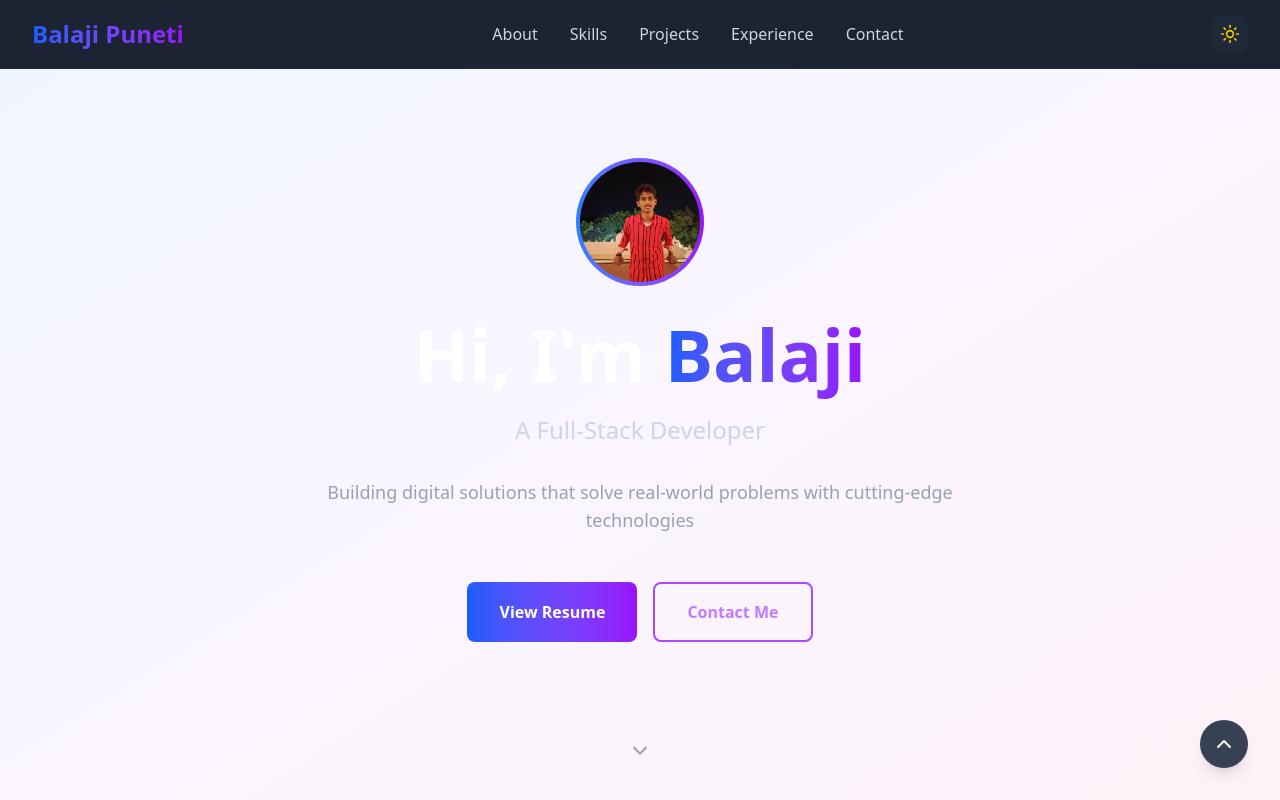
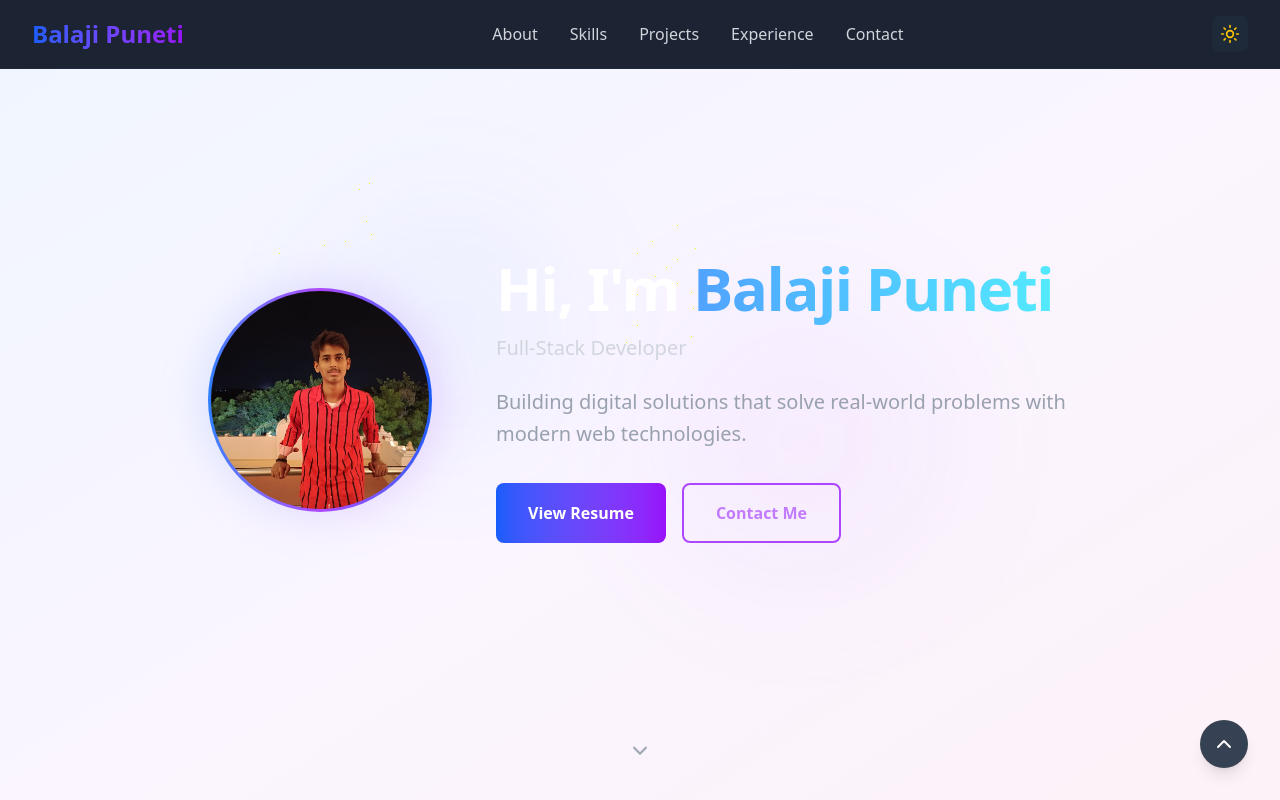
Before and after one commit to balaji259/my_portfolio, a React (Vite) app: page / in a window 1280 px wide. Shown: the top 800 px of the page. Built offline with nearby package versions, Linux system fonts and the light colour scheme; the HTML template or start-up script is replaced by a standard one.

Commit message:
Modified hero section

```diff
--- a/src/Portfolio.jsx
+++ b/src/Portfolio.jsx
@@ -183,32 +183,16 @@ const Portfolio = () => {
       </nav>
 
       {/* Hero Section */}
-      <section id="hero" className="min-h-screen flex items-center justify-center relative overflow-hidden">
+      {/* <section id="hero" className="min-h-screen flex items-center justify-center relative overflow-hidden">
         <div className="absolute inset-0 bg-gradient-to-br from-blue-50 via-purple-50 to-pink-50 dark:from-gray-900 dark:via-blue-900/20 dark:to-purple-900/20"></div>
         <div className="max-w-7xl mx-auto px-4 sm:px-6 lg:px-8 relative z-10">
           <div className="text-center">
             <div className="mb-8">
-              {/* <div className={`w-32 h-32 mx-auto rounded-full bg-gradient-to-r from-blue-500 to-purple-600 p-1 animate-pulse`}>
-                {/* <div className={`w-full h-full rounded-full bg-gray-300 dark:bg-gray-700 flex items-center justify-center text-4xl font-bold ${darkMode ? 'text-white' : 'text-gray-800'}`}>
-                  B
-                </div> */}
-                {/* <img className={`w-32 h-32 mx-auto rounded-full  p-1 animate-pulse`} src="blob:https://web.whatsapp.com/48fc9478-c02b-443f-b242-34aa4e586ccb" /> */}
-              {/* </div> */}
 
-            {/* //image */}
-              {/* <div className="w-32 h-32 mx-auto rounded-full bg-gradient-to-r from-blue-500 to-purple-600 p-1">
-              <div className="w-full h-full rounded-full bg-white overflow-hidden">
-                <img
-                  className="w-full h-full object-cover"
-                  src="/images/BALAJI.png"
-                  alt="Profile Pic"
-                />
-              </div>
-            </div> */}
 
 
   <div className="relative w-32 mx-auto group">
-  {/* Small Circular Preview */}
+
   <div className="w-32 h-32 rounded-full bg-gradient-to-r from-blue-500 to-purple-600 p-1 overflow-hidden">
     <div className="w-full h-full rounded-full bg-white overflow-hidden">
       <img
@@ -219,7 +203,7 @@ const Portfolio = () => {
     </div>
   </div>
 
-  {/* Expand on Hover */}
+
   <div className="absolute top-full left-1/2 -translate-x-1/2 mt-2 w-64 h-0 opacity-0 group-hover:h-72 group-hover:opacity-100 transition-all duration-500 ease-in-out overflow-hidden rounded-xl shadow-lg z-10">
     <img
       className="w-full h-full object-cover rounded-xl"
@@ -260,7 +244,126 @@ const Portfolio = () => {
         <div className="absolute bottom-8 left-1/2 transform -translate-x-1/2 animate-bounce">
           <ChevronDown className={`w-6 h-6 ${darkMode ? 'text-gray-400' : 'text-gray-600'}`} />
         </div>
-      </section>
+      </section> */}
+
+       <section
+      id="hero"
+      className="relative min-h-screen overflow-hidden flex items-center justify-center"
+    >
+      {/* Enhanced background with animated gradient */}
+      <div className="absolute inset-0 bg-gradient-to-br from-blue-50 via-purple-50 to-pink-50 dark:from-gray-900 dark:via-blue-900/20 dark:to-purple-900/20">
+        {/* Subtle animated orbs for visual interest */}
+        <div className="absolute top-1/4 left-1/4 w-64 h-64 bg-blue-400/10 rounded-full blur-3xl animate-pulse"></div>
+        <div className="absolute bottom-1/4 right-1/4 w-80 h-80 bg-purple-400/10 rounded-full blur-3xl animate-pulse" style={{ animationDelay: '2s' }}></div>
+      </div>
+
+      {/* Main content wrapper */}
+      <div className="relative z-10 max-w-5xl mx-auto px-6 sm:px-8 lg:px-12">
+        <div className="flex flex-col md:flex-row md:items-center md:gap-16">
+
+          {/* ENHANCED PROFILE IMAGE */}
+          <figure
+            className="group flex-shrink-0 mx-auto md:mx-0 mb-8 md:mb-0"
+            aria-label="Balaji profile photo"
+          >
+            {/* Floating animation container */}
+            <div className="relative animate-float">
+              {/* Glowing backdrop */}
+              <div className="absolute inset-0 w-40 h-40 sm:w-48 sm:h-48 md:w-56 md:h-56 rounded-full bg-gradient-to-r from-blue-500/20 to-purple-600/20 blur-xl group-hover:blur-2xl transition-all duration-500"></div>
+
+              {/* Main image with enhanced gradient border */}
+              <div className="relative w-40 h-40 sm:w-48 sm:h-48 md:w-56 md:h-56 rounded-full p-[3px] bg-gradient-to-r from-blue-500 via-purple-500 to-blue-600 group-hover:from-blue-400 group-hover:via-purple-400 group-hover:to-pink-500 transition-all duration-500">
+                <img
+                  src="/images/BALAJI.png"
+                  alt="Balaji smiling in front of a blurred background"
+                  className="w-full h-full rounded-full object-cover group-hover:scale-105 transition-transform duration-500"
+                />
+              </div>
+
+              {/* Subtle sparkle effects */}
+              <div className="absolute -top-2 -right-2 w-4 h-4 bg-white/80 rounded-full opacity-0 group-hover:opacity-100 group-hover:animate-ping transition-opacity duration-300"></div>
+              <div className="absolute -bottom-1 -left-1 w-3 h-3 bg-purple-400/60 rounded-full opacity-0 group-hover:opacity-100 group-hover:animate-ping transition-opacity duration-300" style={{ animationDelay: '0.5s' }}></div>
+            </div>
+          </figure>
+
+          {/* ENHANCED TEXT AND CTA */}
+          <div className="text-center md:text-left flex flex-col justify-center">
+            {/* Animated text entrance */}
+            <div className="animate-slideInUp">
+              <h1
+                className={`font-extrabold tracking-tight mb-4 text-3xl sm:text-4xl md:text-5xl lg:text-6xl ${
+                  darkMode ? 'text-white' : 'text-gray-900'
+                }`}
+              >
+                Hi, I'm{' '}
+                {/* <span className="bg-gradient-to-r from-blue-600 via-purple-600 to-pink-600 bg-clip-text text-transparent animate-gradient-x">
+                  Balaji Puneti
+                </span> */}
+
+                      <span className="bg-gradient-to-r from-blue-400 to-cyan-300 bg-clip-text text-transparent">
+                  Balaji Puneti
+                </span>
+
+
+
+
+              </h1>
+
+              <p
+                className={`text-lg sm:text-xl font-medium mb-5 md:mb-6 ${
+                  darkMode ? 'text-gray-300' : 'text-gray-700'
+                }`}
+              >
+                Full-Stack Developer
+              </p>
+
+              <p
+                className={`max-w-xl mb-8 leading-relaxed text-base sm:text-lg md:text-xl ${
+                  darkMode ? 'text-gray-400' : 'text-gray-600'
+                }`}
+              >
+                Building digital solutions that solve real-world problems with
+                modern web technologies.
+              </p>
+            </div>
+
+            {/* Enhanced buttons with smooth animations */}
+            <div className="flex flex-col sm:flex-row gap-4 justify-center md:justify-start animate-slideInUp" style={{ animationDelay: '0.3s' }}>
+              <button
+                onClick={() => scrollToSection('resume')}
+                className="group relative px-6 py-3 sm:px-8 sm:py-4 bg-gradient-to-r from-blue-600 to-purple-600 text-white rounded-lg font-semibold overflow-hidden transform hover:-translate-y-1 transition-all duration-300 focus-visible:outline focus-visible:outline-2 focus-visible:outline-purple-600"
+              >
+                <span className="relative z-10">View Resume</span>
+                <div className="absolute inset-0 bg-gradient-to-r from-blue-700 to-purple-700 opacity-0 group-hover:opacity-100 transition-opacity duration-300"></div>
+                <div className="absolute inset-0 bg-white/20 transform scale-x-0 group-hover:scale-x-100 transition-transform duration-500 origin-left"></div>
+              </button>
+
+              <button
+                onClick={() => scrollToSection('contact')}
+                className={`group relative px-6 py-3 sm:px-8 sm:py-4 border-2 rounded-lg font-semibold overflow-hidden transform hover:-translate-y-1 transition-all duration-300 focus-visible:outline focus-visible:outline-2 ${
+                  darkMode
+                    ? 'border-purple-500 text-purple-400 hover:text-white'
+                    : 'border-purple-600 text-purple-600 hover:text-white'
+                }`}
+              >
+                <span className="relative z-10">Contact Me</span>
+                <div className={`absolute inset-0 transform scale-x-0 group-hover:scale-x-100 transition-transform duration-500 origin-left ${
+                  darkMode ? 'bg-purple-500' : 'bg-purple-600'
+                }`}></div>
+              </button>
+            </div>
+          </div>
+        </div>
+      </div>
+
+      {/* Enhanced bounce arrow */}
+      <div className="absolute bottom-8 left-1/2 -translate-x-1/2 animate-bounce">
+        <ChevronDown
+          className={`w-6 h-6 ${darkMode ? 'text-gray-400' : 'text-gray-600'} hover:text-purple-500 transition-colors duration-300`}
+          aria-hidden="true"
+        />
+      </div>
+    </section>
 
       {/* About Me */}
       <section id="about" className={`py-20 ${darkMode ? 'bg-gray-800' : 'bg-gray-50'}`}>
@@ -602,44 +705,7 @@ const Portfolio = () => {
 
               </div>
             </div>
-            {/* <form className={`p-8 rounded-lg ${darkMode ? 'bg-gray-800' : 'bg-white'} shadow-lg`}>
-              <div className="mb-6">
-                <label className={`block text-sm font-medium mb-2 ${darkMode ? 'text-gray-300' : 'text-gray-700'}`}>
-                  Name
-                </label>
-                <input
-                  type="text"
-                  className={`w-full px-4 py-3 rounded-lg border transition-colors duration-300 focus:outline-none focus:ring-2 focus:ring-blue-500 ${darkMode ? 'bg-gray-700 border-gray-600 text-white placeholder-gray-400' : 'bg-white border-gray-300 text-gray-900 placeholder-gray-500'}`}
-                  placeholder="Your name"
-                />
-              </div>
-              <div className="mb-6">
-                <label className={`block text-sm font-medium mb-2 ${darkMode ? 'text-gray-300' : 'text-gray-700'}`}>
-                  Email
-                </label>
-                <input
-                  type="email"
-                  className={`w-full px-4 py-3 rounded-lg border transition-colors duration-300 focus:outline-none focus:ring-2 focus:ring-blue-500 ${darkMode ? 'bg-gray-700 border-gray-600 text-white placeholder-gray-400' : 'bg-white border-gray-300 text-gray-900 placeholder-gray-500'}`}
-                  placeholder="your.email@example.com"
-                />
-              </div>
-              <div className="mb-6">
-                <label className={`block text-sm font-medium mb-2 ${darkMode ? 'text-gray-300' : 'text-gray-700'}`}>
-                  Message
-                </label>
-                <textarea
-                  rows={5}
-                  className={`w-full px-4 py-3 rounded-lg border transition-colors duration-300 focus:outline-none focus:ring-2 focus:ring-blue-500 ${darkMode ? 'bg-gray-700 border-gray-600 text-white placeholder-gray-400' : 'bg-white border-gray-300 text-gray-900 placeholder-gray-500'}`}
-                  placeholder="Your message here..."
-                ></textarea>
-              </div>
-              <button
-                type="submit"
-                className="w-full py-3 bg-gradient-to-r from-blue-600 to-purple-600 text-white rounded-lg font-semibold hover:shadow-lg transform hover:-translate-y-1 transition-all duration-300"
-              >
-                Send Message
-              </button>
-            </form> */}
+
 
                <form ref={form} onSubmit={sendEmail} className={`p-8 rounded-lg ${darkMode ? 'bg-gray-800' : 'bg-white'} shadow-lg`}>
       <div className="mb-6">
```
